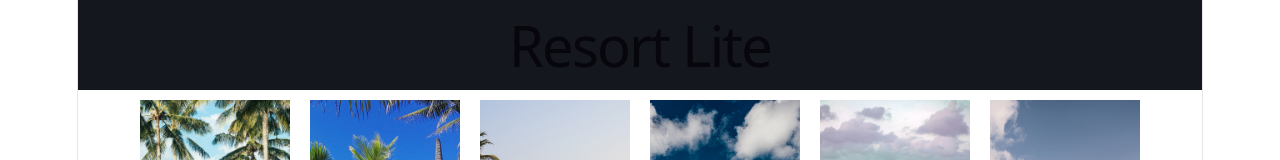
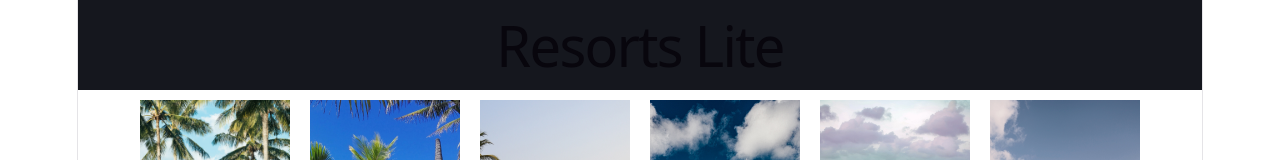
Before and after one commit to someguywithaScarve/slc-2013-lab2, a React (Vite) app: page / in a window 1280 px wide. Shown: the top 160 px of the page. Built offline with nearby package versions, Linux system fonts and the light colour scheme.

Commit message:
revision, last commit

```diff
--- a/src/App.tsx
+++ b/src/App.tsx
@@ -6,7 +6,7 @@ function App() {
   return (
     <>
       <header className='top-header'>
-        <h1>Resort Lite</h1>
+        <h1>Resorts Lite</h1>
       </header>
       <ResortListingContainer data = {data}/>
     </>
```
